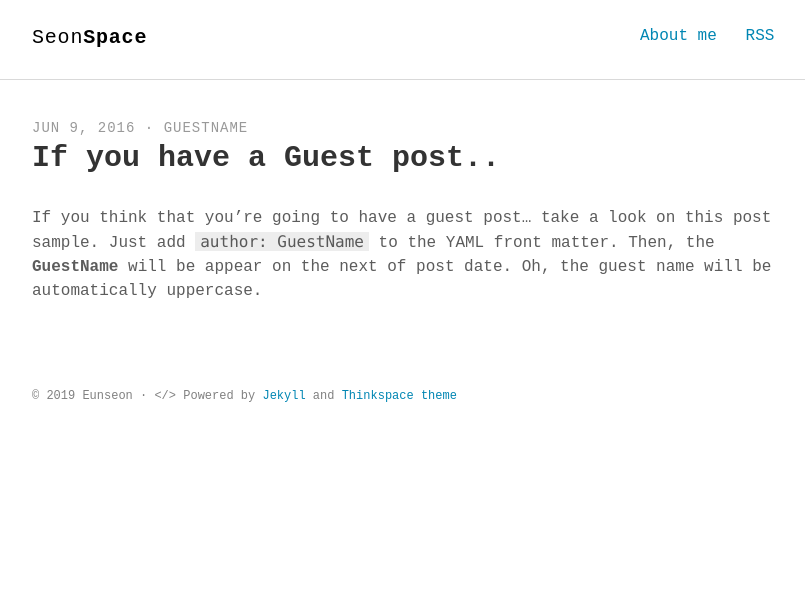
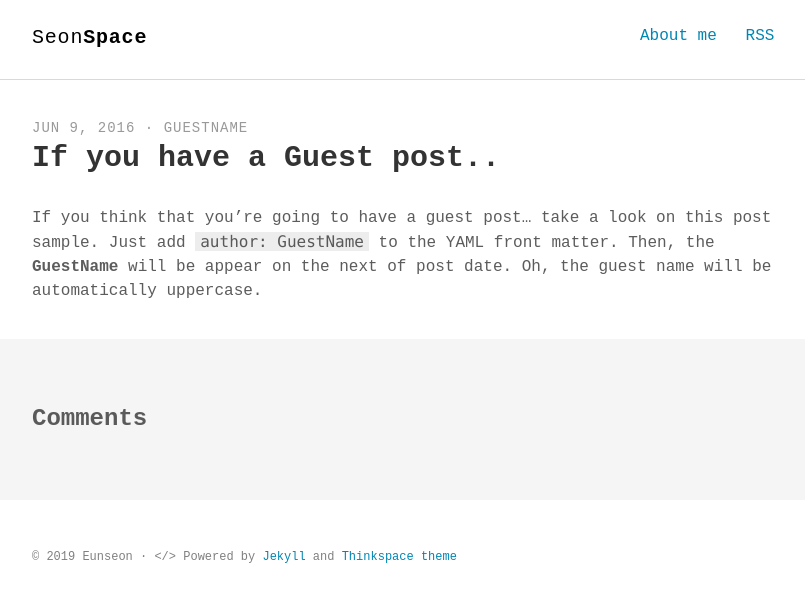
Before and after one commit to gosun1018/gosun1018.github.io, a Jekyll site: the page built from _posts/2016-06-09-if-you-have-a-guest-post.md, in a window 1280 px wide. Shown: the top 602 px of the page, without its empty margins (232-1037 px from the left). Built offline with Jekyll 4.4.1, drawn with Linux system fonts in a browser that asks for light colours; some web fonts are replaced; comment, search, counter and statistics services are not loaded.

Commit message:
comment false >> true

```diff
--- a/_config.yml
+++ b/_config.yml
@@ -11,7 +11,7 @@ cover         : "" # image uri like logo/cover image for site seo
 
 google_analytics  : UA-XXXXX-XX
 twitter_username  : ""
-comments_enabled  : false # if enabled (set to true), please provide your disqus_username
+comments_enabled  : true # if enabled (set to true), please provide your disqus_username
 disqus_shortname  : "gosun1018github"
 postshare_enabled : false
 
```
